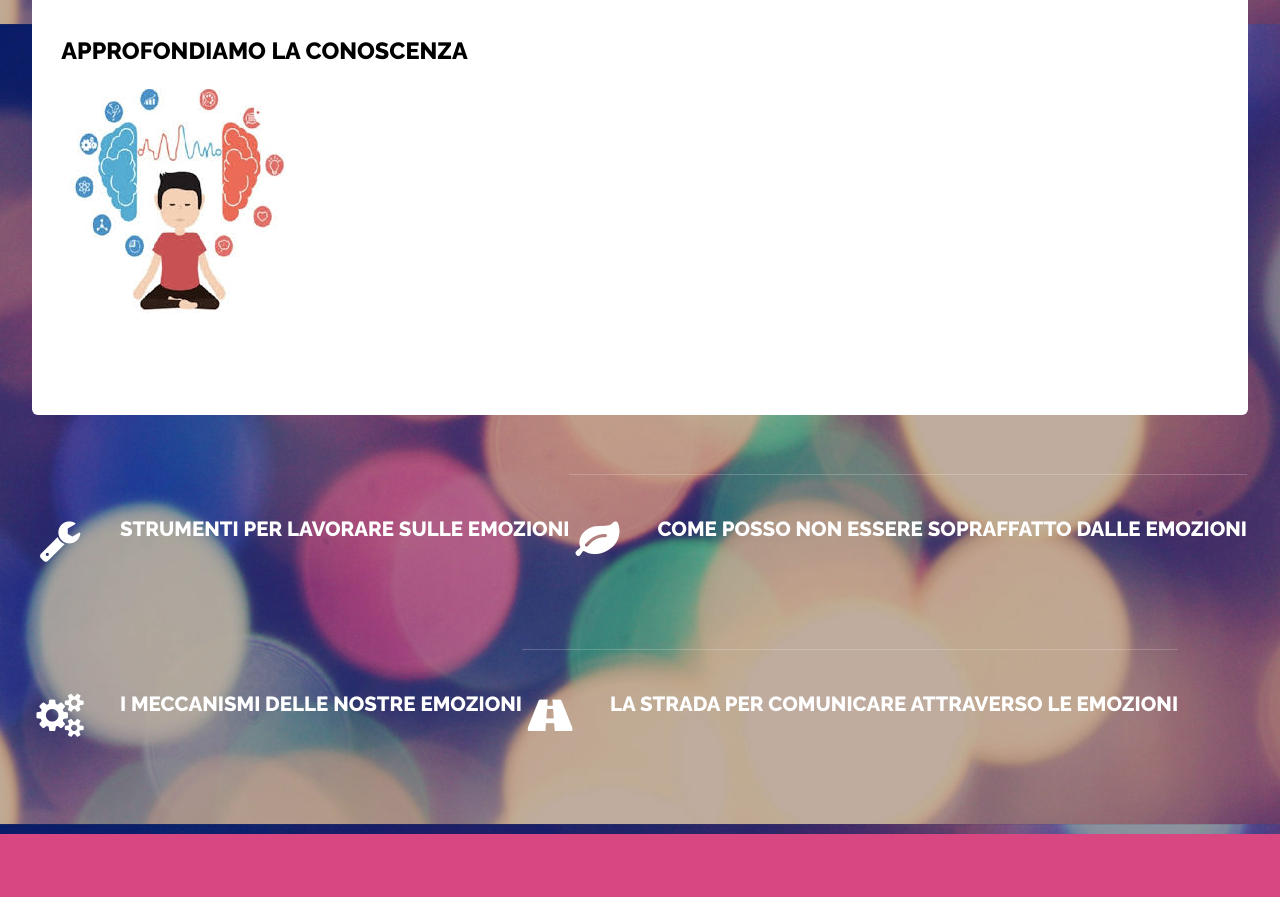
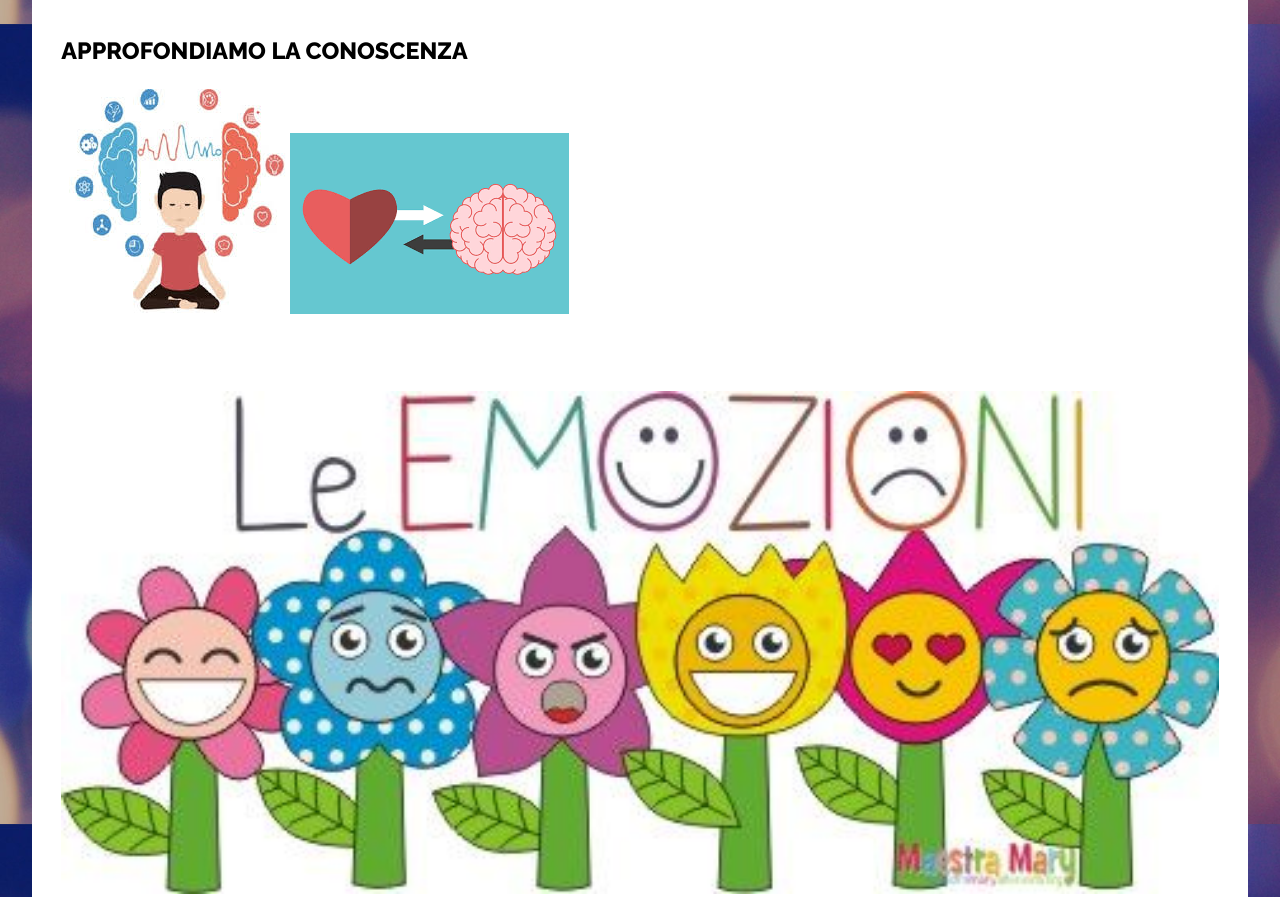
Before and after one commit to brunabenessere/meditazione, a plain HTML site: page left-sidebar.html in a window 1280 px wide. Shown: the part 820-1717 px from the top of the page. Drawn offline with Linux system fonts and the light colour scheme.

Commit message:
Add files via upload

```diff
--- a/left-sidebar.html
+++ b/left-sidebar.html
@@ -74,10 +74,11 @@
 									</header>
 									<ul class="default">
 										<img src="images/foto5.jpg">
+											<img src="images/cuore.jpg">
 									</ul>
 								</section>
 							</div>
-
+								<img src="images/fiori.jpg">
 							<!-- Content -->
 							<div id="content" class="8u skel-cell-important">
 								<section>
```
